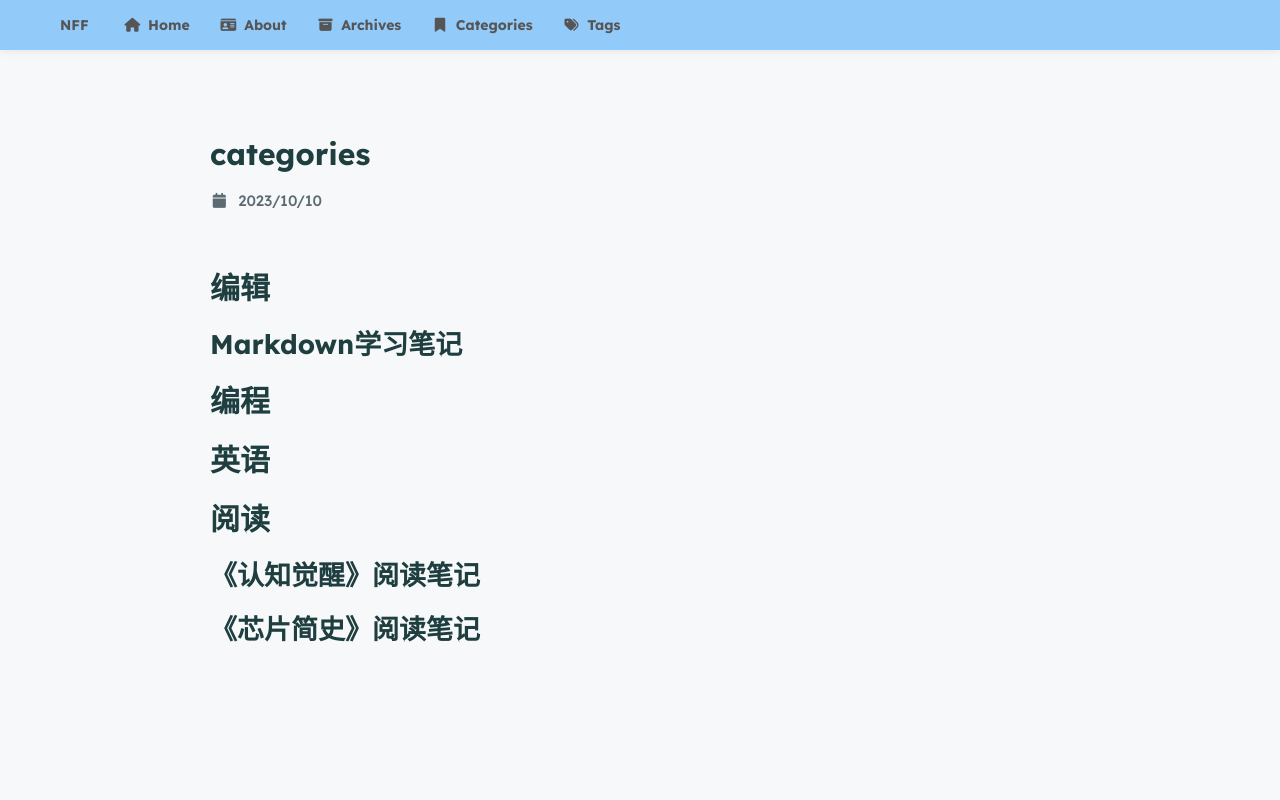
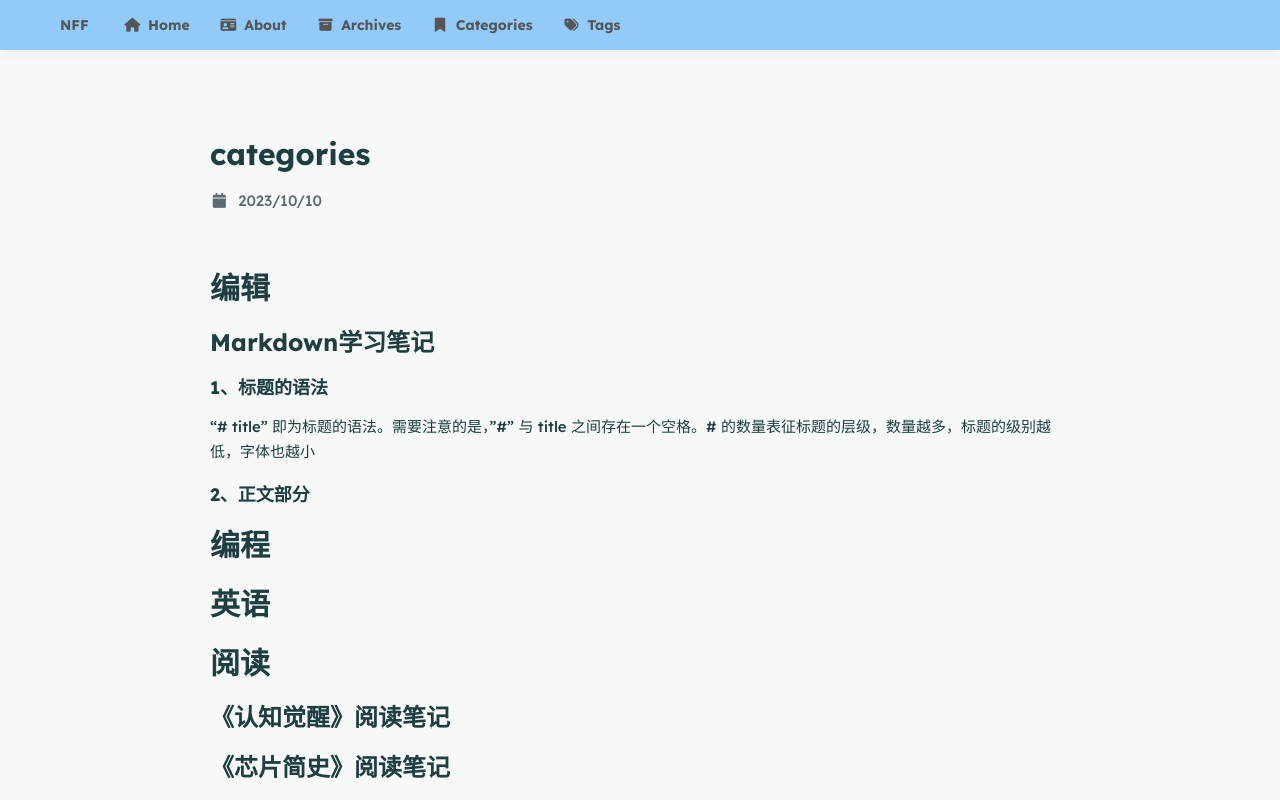
Before and after one commit to nff825/nff825.github.io, a plain HTML site: page categories/index.html in a window 1280 px wide. Shown: the top 800 px of the page. Drawn offline with nearby package versions, Linux system fonts and the light colour scheme; a script that the page names is missing.

Commit message:
Site updated: 2023-10-10 21:14:39

```diff
--- a/categories/index.html
+++ b/categories/index.html
@@ -9,6 +9,7 @@
     <meta name="keywords" content="" />
     <meta name="viewport" content="width=device-width, initial-scale=1.0, maximum-scale=1.0, user-scalable=0" />
     <link rel="icon" href="/images/avatar.jpg" />
+    <link rel="stylesheet" href="/css/<file>" />
     <link rel="preconnect" href="https://cdn.staticfile.org" />
 <script src="https://cdn.staticfile.org/vue/3.3.4/vue.global.prod.min.js"></script>
 <link rel="stylesheet" href="https://cdn.staticfile.org/font-awesome/6.4.0/css/all.min.css" />
@@ -164,7 +165,8 @@
     </div>
 
     <div class="content" v-pre>
-        <h1 id="编辑"><a href="#编辑" class="headerlink" title="编辑"></a>编辑</h1><h2 id="Markdown学习笔记"><a href="#Markdown学习笔记" class="headerlink" title="Markdown学习笔记"></a>Markdown学习笔记</h2><h1 id="编程"><a href="#编程" class="headerlink" title="编程"></a>编程</h1><h1 id="英语"><a href="#英语" class="headerlink" title="英语"></a>英语</h1><h1 id="阅读"><a href="#阅读" class="headerlink" title="阅读"></a>阅读</h1><h2 id="《认知觉醒》阅读笔记"><a href="#《认知觉醒》阅读笔记" class="headerlink" title="《认知觉醒》阅读笔记"></a>《认知觉醒》阅读笔记</h2><h2 id="《芯片简史》阅读笔记"><a href="#《芯片简史》阅读笔记" class="headerlink" title="《芯片简史》阅读笔记"></a>《芯片简史》阅读笔记</h2>
+        <h1 id="编辑"><a href="#编辑" class="headerlink" title="编辑"></a>编辑</h1><h3 id="Markdown学习笔记"><a href="#Markdown学习笔记" class="headerlink" title="Markdown学习笔记"></a>Markdown学习笔记</h3><h5 id="1、标题的语法"><a href="#1、标题的语法" class="headerlink" title="1、标题的语法"></a>1、标题的语法</h5><p>“# title” 即为标题的语法。需要注意的是，”#” 与 title 之间存在一个空格。# 的数量表征标题的层级，数量越多，标题的级别越低，字体也越小</p>
+<h5 id="2、正文部分"><a href="#2、正文部分" class="headerlink" title="2、正文部分"></a>2、正文部分</h5><h1 id="编程"><a href="#编程" class="headerlink" title="编程"></a>编程</h1><h1 id="英语"><a href="#英语" class="headerlink" title="英语"></a>英语</h1><h1 id="阅读"><a href="#阅读" class="headerlink" title="阅读"></a>阅读</h1><h3 id="《认知觉醒》阅读笔记"><a href="#《认知觉醒》阅读笔记" class="headerlink" title="《认知觉醒》阅读笔记"></a>《认知觉醒》阅读笔记</h3><h3 id="《芯片简史》阅读笔记"><a href="#《芯片简史》阅读笔记" class="headerlink" title="《芯片简史》阅读笔记"></a>《芯片简史》阅读笔记</h3>
     </div>
 
 
@@ -203,6 +205,7 @@
 
     </div>
     <script src="/js/main.js"></script>
+    <script src="/js/<file>"></script>
 
 
 
```
Also changed, not shown: 2023/10/10/231010感悟/index.html (+2 -0 lines), 2023/10/10/hello-world/index.html (+2 -0 lines), about/index.html (+2 -0 lines), archives/2023/10/index.html (+2 -0 lines), archives/2023/index.html (+2 -0 lines), archives/index.html (+2 -0 lines), index.html (+2 -0 lines), tags/index.html (+2 -0 lines).
